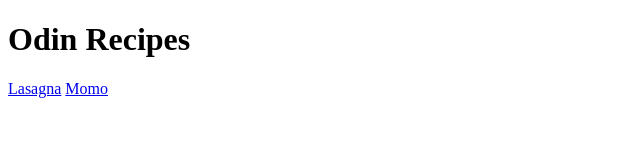
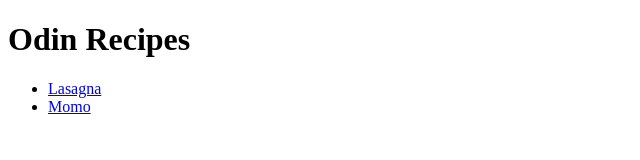
Before and after one commit to FreeSpaghetti/odin-recipes, a plain HTML site: page index.html in a window 1280 px wide. Shown: the whole page, without its empty margins (0-640 px from the left). Drawn offline with Linux system fonts and the light colour scheme.

Commit message:
Enclose recipes in a list
Enclosed recipes links in an unordered list due to them
appearing on a single line. this puts them on two seper
ate lines.

```diff
--- a/index.html
+++ b/index.html
@@ -7,7 +7,9 @@
 </head>
 <body>
     <h1> Odin Recipes</h1>
-    <a href="/recipes/lasagna.html"> Lasagna</a>
-    <a href="recipes/momo.html"> Momo </a>
+    <ul>
+    <li><a href="/recipes/lasagna.html"> Lasagna</a></li>
+    <li><a href="recipes/momo.html"> Momo </a> </li>
+     </ul>
 </body>
 </html>
```
